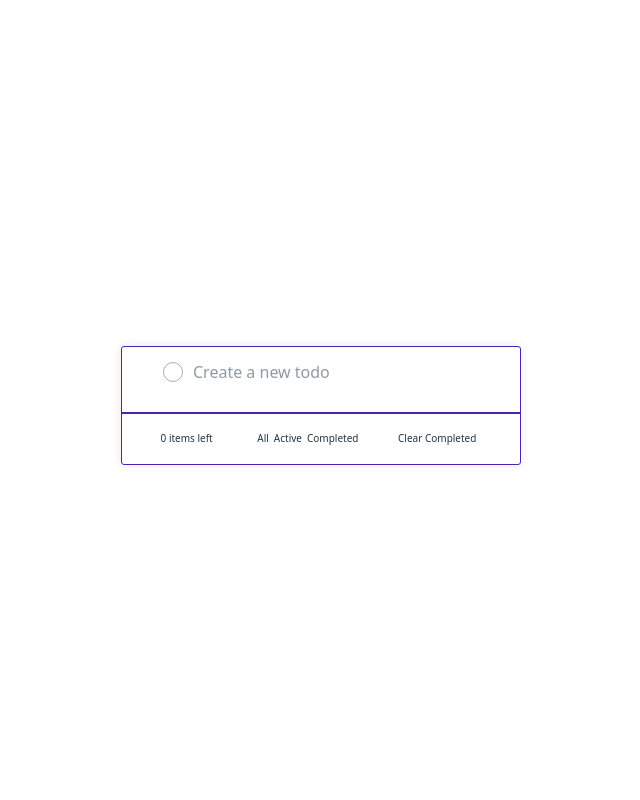
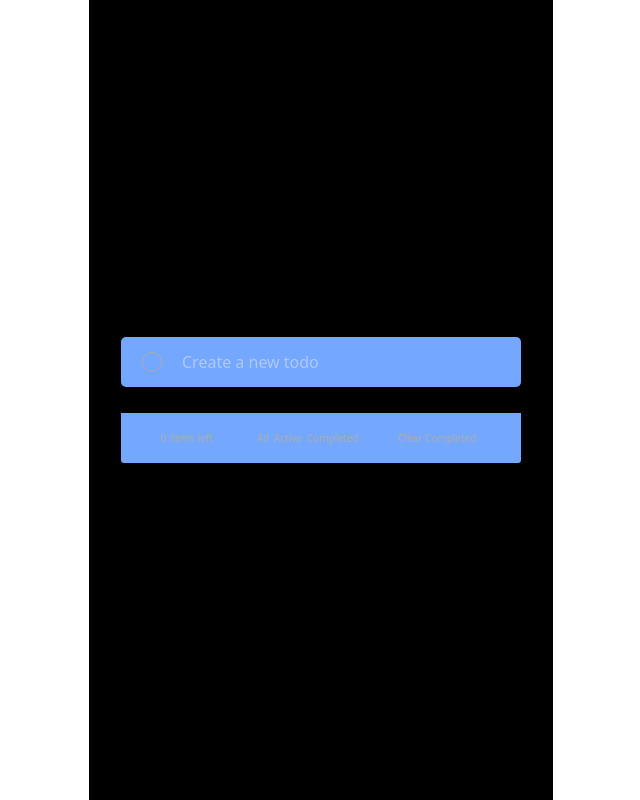
Before and after one commit to mikewd-dev/Todo-React, a React (Vite) app in the folder my-todo-app/: page / in a window 1280 px wide. Shown: the whole page, without its empty margins (319-959 px from the left). Built offline with nearby package versions, Linux system fonts and the light colour scheme.

Commit message:
making further improvements

```diff
--- a/my-todo-app/src/AddTodo.css
+++ b/my-todo-app/src/AddTodo.css
@@ -1,13 +1,14 @@
-
 
   .form-container{
     display: flex;
     justify-content: center;
+    align-items: center;
     width: 400px;
-    margin-bottom:15px;
-  padding-left:21px;
-    border-radius: 5px
+  margin-left: 0;
+    border-radius: 5px;
     box-shadow: 0px 0px 10px rgba(0, 0, 0, 0.1);
+    margin-bottom:26px;
+    background-color: #74a7ff;
   }
 
   form {
@@ -17,7 +18,8 @@
     height:50px;
     width:400px;
     border-radius: 3px;
-
+    align-items: center;
+    gap: 10px;
   }
 
   .addtodoCheck {
@@ -25,7 +27,7 @@
     -webkit-appearance: none;
     -moz-appearance: none;
     border-radius: 50%;
-    border: 1px solid #adadad;
+    border: 0.25px solid #adadad;
     height: 20px;
     width: 20px;
     box-sizing: border-box;
@@ -37,5 +39,5 @@
 
   .todoInput {
  padding-left: 10px;
-
+    color: #ebebeb;
   }
--- a/my-todo-app/src/App.css
+++ b/my-todo-app/src/App.css
@@ -24,6 +24,10 @@ body, html{
   height:100%;
   display: flex;
   justify-content:center;
+}
+
+body{
+  background-color: #000000;
 }
 .todoTitle {
   display: flex;
--- a/my-todo-app/src/NewTodo.css
+++ b/my-todo-app/src/NewTodo.css
@@ -3,22 +3,26 @@
   display: flex;
   align-items: center;
   gap: 10px;
-  border-bottom: 0.25px solid #999999;
-  margin-top: 10px;
+  border-bottom: 0.1px solid #999999;
+  margin-top:0px;
   width: 400px;
-  margin-left:21px;
+  margin-left:0;
   margin-right:21px;
+  background-color: #74a7ff;
+  border-radius: 3px;
+
 }
 
 .listTodos{
-  border:1px solid #4d22b2;
-
   width: 400px;
   padding-left: 0;
+  border-radius: 3px;
+  box-shadow: 0px 0px 10px rgba(0, 0, 0, 0.1);
+
 }
 
-.todoList:last-child {
-  border-bottom: none;
+.todoList: first-child {
+  border-top: none;
 }
 
 .addTodo {
@@ -30,7 +34,7 @@
   -webkit-appearance: none;
   -moz-appearance: none;
   border-radius:50%;
-  border: 1px solid #adadad;
+  border: 0.25px solid #adadad;
   height:20px;
   width: 20px;
   justify-content: center;
@@ -47,13 +51,13 @@
   display: flex;
   flex-direction: column;
   box-shadow: 0px 0px 10px rgba(0, 0, 0, 0.1);
-  border: 1px solid #4d22b2;
-  margin-top: 10px;
+  margin-top: 0px;
   border-radius: 3px;
   width: 400px;
   align-items: center;
   margin-left: 0;
   overflow-x: hidden;
+  color: #adadad;
 }
 
 .todoBox {
@@ -93,4 +97,5 @@
     width:400px;
     justify-content: space-evenly;
     align-content: center;
+    background-color: #74a7ff;
 }
--- a/my-todo-app/src/NewTodo.tsx
+++ b/my-todo-app/src/NewTodo.tsx
@@ -1,7 +1,6 @@
 import { useState } from 'react';
 import AddTodo from './AddTodo';
 import './NewTodo.css';
-import TodoStats from './StatsTodo';
 import LeftTodo from './LeftTodo';
 import ClearTodo from './ClearComplete';
 import ShowTodo from './TodoStatus';
@@ -47,7 +46,7 @@ const NewTodo: React.FC = () => {
               <div className="todoBox">
                 <li
                   id={`todo-${index}`}
-                  style={{ color: todo.completed ? 'grey' : 'white', fontWeight:todo.completed ? 100 :"normal",textDecoration: todo.completed ? 'line-through' : 'none' }}
+                  style={{ color: todo.completed ? 'grey' : '#ebebeb', fontWeight:todo.completed ? 100 :"normal",textDecoration: todo.completed ? 'line-through' : 'none' }}
                 >
                   {todo.text}
                 </li>
```
